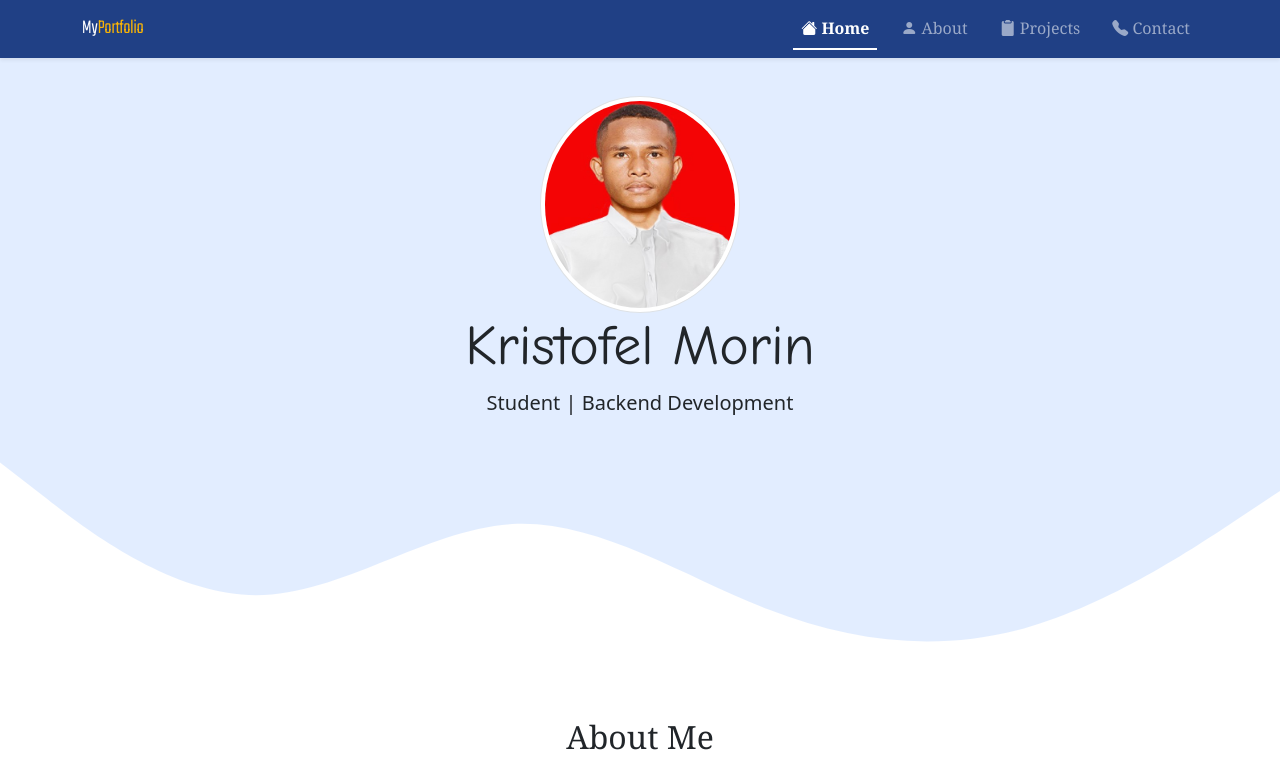
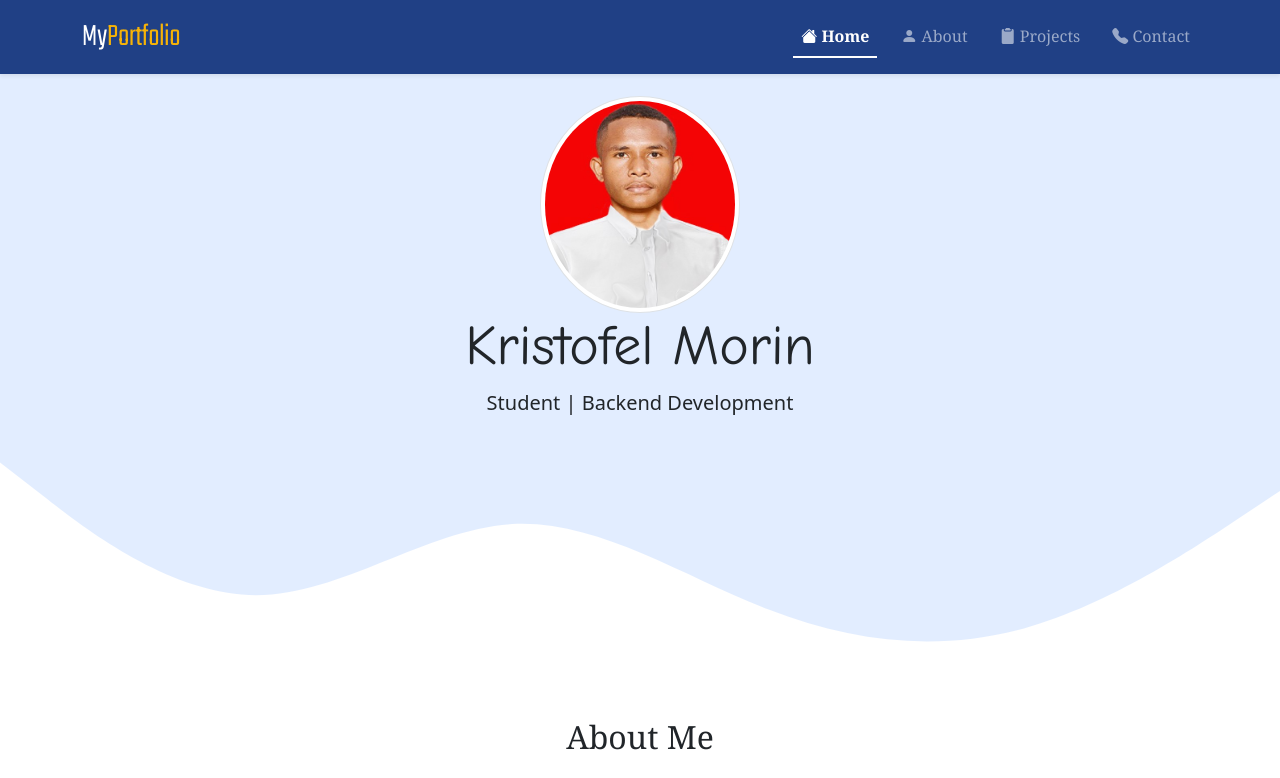
Before and after one commit to KristofelMorin/kristofelmorin.github.io, a plain HTML site: page index.html in a window 1280 px wide. Shown: the top 778 px of the page. Drawn offline with nearby package versions, Linux system fonts and the light colour scheme.

Commit message:
Mengubah ukuran fonts Teko

```diff
--- a/style.css
+++ b/style.css
@@ -17,7 +17,9 @@ section {
 }
 
 .container .navbar-brand {
-    font-family: 'Teko', sans-serif;}
+    font-family: 'Teko', sans-serif;
+    font-size: 24pt;
+}
 
 .container .navbar-brand span {
     color: #ffb702f6;
```
